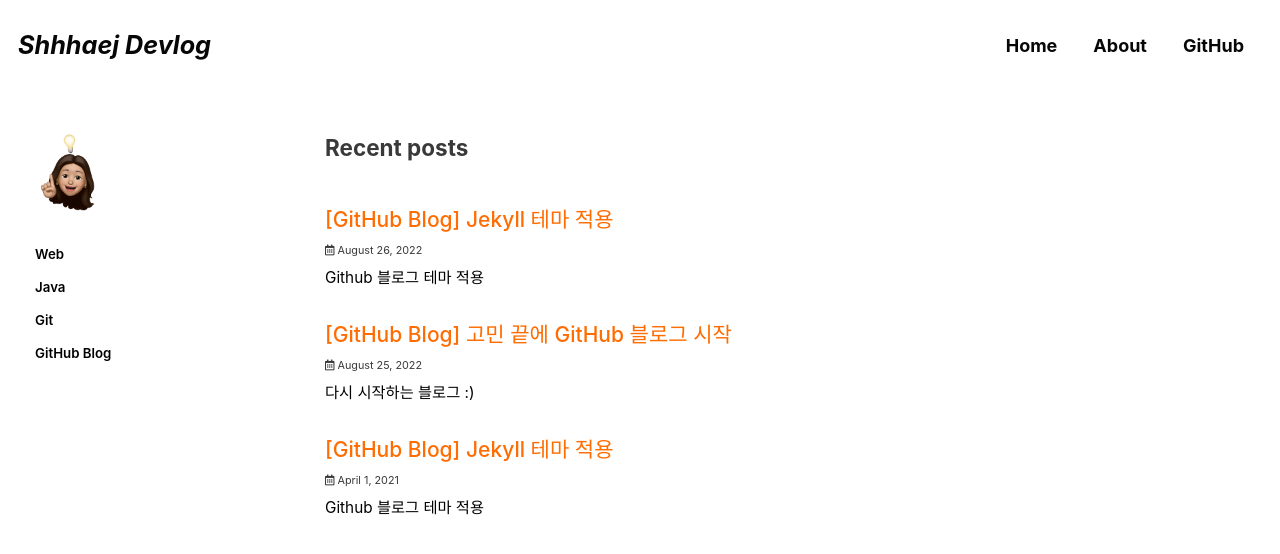
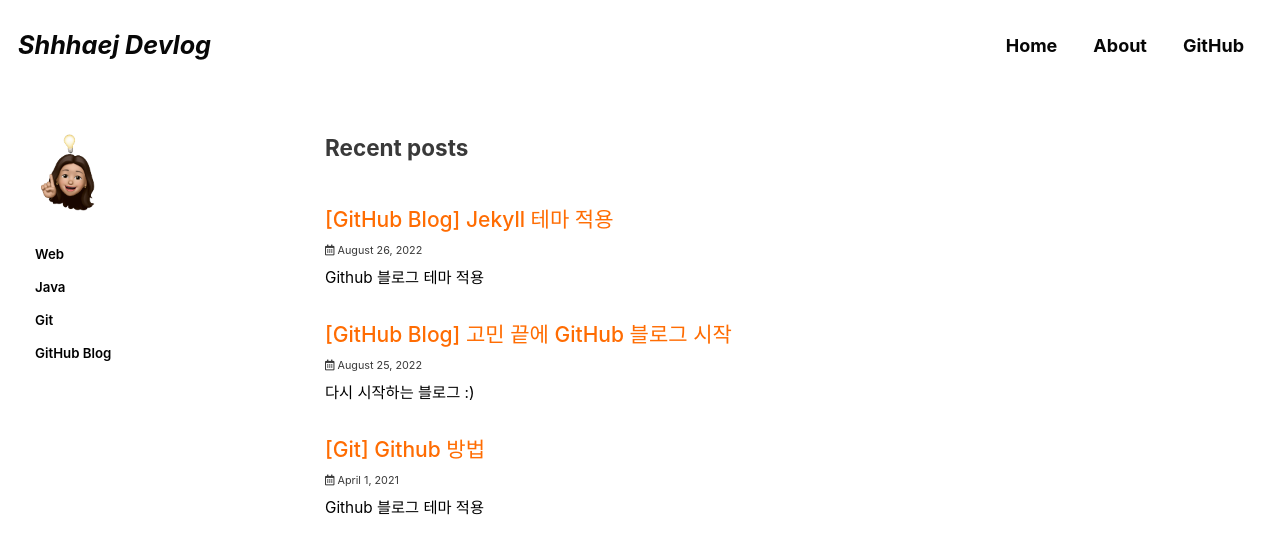
Before and after one commit to shhhaej/shhhaej.github.io, a Jekyll site: the page built from index.html, in a window 1280 px wide and 900 px high. Shown: the top 554 px of the window. Built offline with Jekyll 4.4.1, drawn with Linux system fonts in a browser that asks for light colours; cached includes are drawn as plain includes; some web fonts are replaced; the list of posts is cut into pages by our own code.

Commit message:
add git page.

```diff
--- a/_posts/2021-04-01-git.md
+++ b/_posts/2021-04-01-git.md
@@ -1,13 +1,13 @@
 ---
-title: "[GitHub Blog] Jekyll 테마 적용"
+title: "[Git] Github 방법"
 excerpt: "Github 블로그 테마 적용"
 
 categories:
-  - GitHub Blog
+  - Git
 tags:
-  - [GitHub Blog, Git, 깃허브 블로그]
+  - [Git]
 
-permalink: /github-blog/
+permalink: /git/
 
 toc: true
 toc_sticky: true
```
